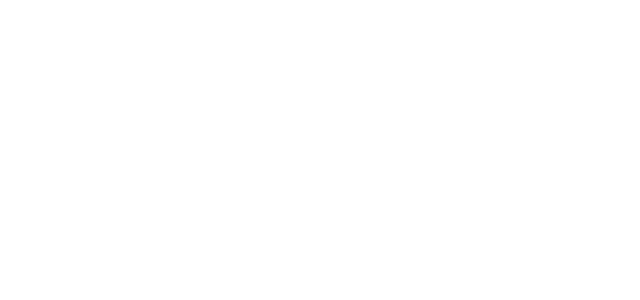
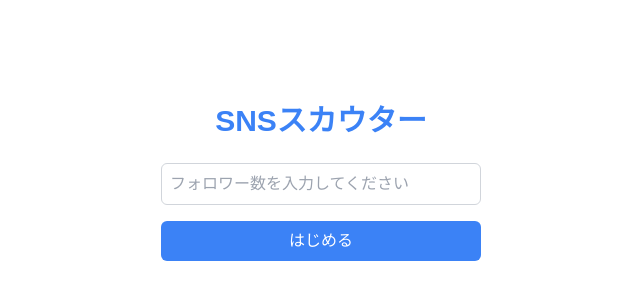
Before and after one commit to Kazuki0320/sns-scouter, a Next.js app: page / in a window 1280 px wide. Shown: the part 218-518 px from the top of the page, without its empty margins (319-959 px from the left). Built offline with nearby package versions, Linux system fonts and the light colour scheme.

Commit message:
htmlやbodyタグの重複削除

```diff
--- a/src/app/page.tsx
+++ b/src/app/page.tsx
@@ -9,14 +9,12 @@
 
   const handleSubmit = (e: React.FormEvent<HTMLFormElement>) => {
     e.preventDefault();
-    router.push('/start');
+    router.push('/result');
   };
   return (
-    <html lang="ja">
-      <body className="flex flex-col items-center justify-center min-h-screen p-4">
+    <div className="flex flex-col items-center justify-center min-h-screen p-4">
         <h1 className="text-3xl font-bold mb-6 text-blue-500">SNSスカウター</h1>
         <Form onSubmit={handleSubmit} />
-      </body>
-    </html>
+    </div>
   );
 }
--- a/src/components/Form.tsx
+++ b/src/components/Form.tsx
@@ -13,7 +13,7 @@
     <form onSubmit={onSubmit} className="flex flex-col gap-4 w-80">
       <input
         type="text"
-        placeholder="入力してください"
+        placeholder="フォロワー数を入力してください"
         value={inputValue}
         onChange={(e) => setInputValue(e.target.value)}
         className="p-2 border border-gray-300 rounded-md"
```
